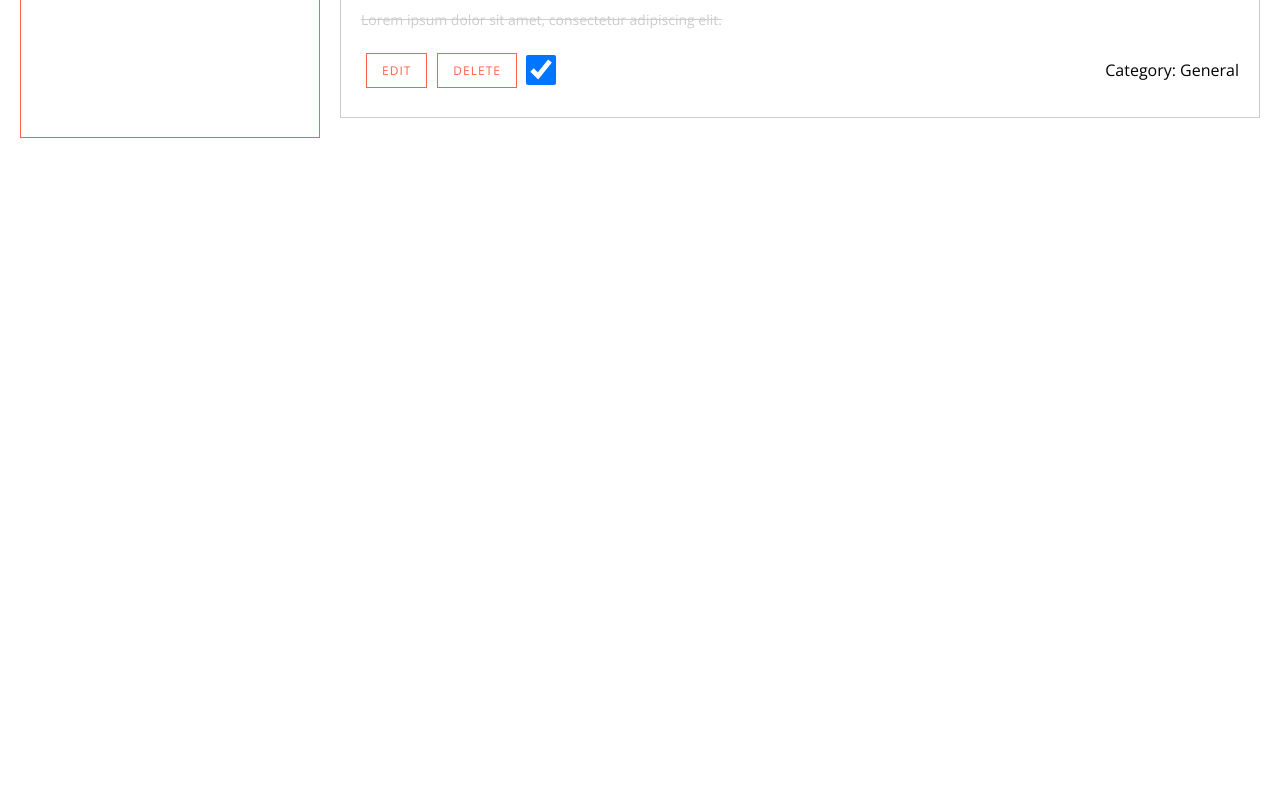
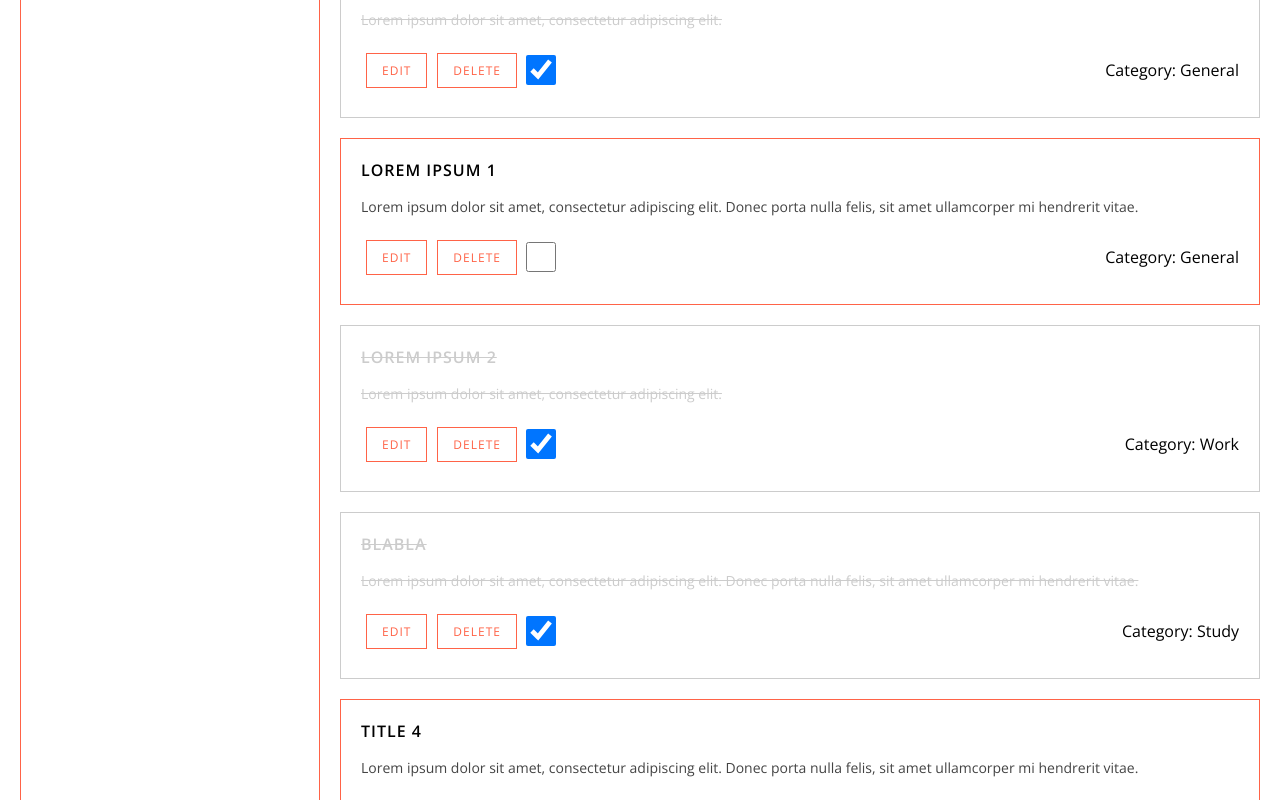
Before and after one commit to AleksandrKalinin/options-api, a Vue app: page / in a window 1280 px wide. Shown: the part 1140-1940 px from the top of the page. Before the commit the page ends 1298 px from the top, so only its background shows below. Built offline with nearby package versions, Linux system fonts and the light colour scheme.

Commit message:
Started implementation of pagination functionality

```diff
--- a/public/todos.json
+++ b/public/todos.json
@@ -46,5 +46,149 @@
     "category": "General",
     "title": "Lorem ipsum 6",
     "text": "Lorem ipsum dolor sit amet, consectetur adipiscing elit."
+  },
+  {
+    "id": 7,
+    "date": "2019-04-23",
+    "category": "General",
+    "completed": false,
+    "title": "Lorem ipsum 1",
+    "text": "Lorem ipsum dolor sit amet, consectetur adipiscing elit. Donec porta nulla felis, sit amet ullamcorper mi hendrerit vitae."
+  },
+  {
+    "id": 8,
+    "date": "2019-04-23",
+    "category": "Work",
+    "completed": true,
+    "title": "Lorem ipsum 2",
+    "text": "Lorem ipsum dolor sit amet, consectetur adipiscing elit."
+  },
+  {
+    "id": 9,
+    "date": "2019-04-23",
+    "category": "Study",
+    "completed": true,
+    "title": "Blabla",
+    "text": "Lorem ipsum dolor sit amet, consectetur adipiscing elit. Donec porta nulla felis, sit amet ullamcorper mi hendrerit vitae."
+  },
+  {
+    "id": 10,
+    "date": "2019-04-23",
+    "category": "General",
+    "completed": false,
+    "title": "Title 4",
+    "text": "Lorem ipsum dolor sit amet, consectetur adipiscing elit. Donec porta nulla felis, sit amet ullamcorper mi hendrerit vitae."
+  },
+  {
+    "id": 11,
+    "date": "2019-04-23",
+    "category": "Study",
+    "completed": false,
+    "title": "Title 5",
+    "text": "Lorem ipsum dolor sit amet, consectetur adipiscing elit. Donec porta nulla felis, sit amet ullamcorper mi hendrerit vitae."
+  },
+  {
+    "id": 12,
+    "date": "2019-04-23",
+    "completed": true,
+    "category": "General",
+    "title": "Lorem ipsum 6",
+    "text": "Lorem ipsum dolor sit amet, consectetur adipiscing elit."
+  },
+  {
+    "id": 13,
+    "date": "2019-04-23",
+    "category": "Work",
+    "completed": true,
+    "title": "Lorem ipsum 2",
+    "text": "Lorem ipsum dolor sit amet, consectetur adipiscing elit."
+  },
+  {
+    "id": 14,
+    "date": "2019-04-23",
+    "category": "Study",
+    "completed": true,
+    "title": "Blabla",
+    "text": "Lorem ipsum dolor sit amet, consectetur adipiscing elit. Donec porta nulla felis, sit amet ullamcorper mi hendrerit vitae."
+  },
+  {
+    "id": 15,
+    "date": "2019-04-23",
+    "category": "General",
+    "completed": false,
+    "title": "Title 4",
+    "text": "Lorem ipsum dolor sit amet, consectetur adipiscing elit. Donec porta nulla felis, sit amet ullamcorper mi hendrerit vitae."
+  },
+  {
+    "id": 16,
+    "date": "2019-04-23",
+    "category": "Study",
+    "completed": false,
+    "title": "Title 5",
+    "text": "Lorem ipsum dolor sit amet, consectetur adipiscing elit. Donec porta nulla felis, sit amet ullamcorper mi hendrerit vitae."
+  },
+  {
+    "id": 17,
+    "date": "2019-04-23",
+    "completed": true,
+    "category": "General",
+    "title": "Lorem ipsum 6",
+    "text": "Lorem ipsum dolor sit amet, consectetur adipiscing elit."
+  },
+  {
+    "id": 18,
+    "date": "2019-04-23",
+    "category": "General",
+    "completed": false,
+    "title": "Title 4",
+    "text": "Lorem ipsum dolor sit amet, consectetur adipiscing elit. Donec porta nulla felis, sit amet ullamcorper mi hendrerit vitae."
+  },
+  {
+    "id": 19,
+    "date": "2019-04-23",
+    "category": "Study",
+    "completed": false,
+    "title": "Title 5",
+    "text": "Lorem ipsum dolor sit amet, consectetur adipiscing elit. Donec porta nulla felis, sit amet ullamcorper mi hendrerit vitae."
+  },
+  {
+    "id": 20,
+    "date": "2019-04-23",
+    "completed": true,
+    "category": "General",
+    "title": "Lorem ipsum 6",
+    "text": "Lorem ipsum dolor sit amet, consectetur adipiscing elit."
+  },
+  {
+    "id": 21,
+    "date": "2019-04-23",
+    "category": "Study",
+    "completed": false,
+    "title": "Title 5",
+    "text": "Lorem ipsum dolor sit amet, consectetur adipiscing elit. Donec porta nulla felis, sit amet ullamcorper mi hendrerit vitae."
+  },
+  {
+    "id": 22,
+    "date": "2019-04-23",
+    "completed": true,
+    "category": "General",
+    "title": "Lorem ipsum 6",
+    "text": "Lorem ipsum dolor sit amet, consectetur adipiscing elit."
+  },
+  {
+    "id": 23,
+    "date": "2019-04-23",
+    "category": "Study",
+    "completed": false,
+    "title": "Title 5",
+    "text": "Lorem ipsum dolor sit amet, consectetur adipiscing elit. Donec porta nulla felis, sit amet ullamcorper mi hendrerit vitae."
+  },
+  {
+    "id": 24,
+    "date": "2019-04-23",
+    "completed": true,
+    "category": "General",
+    "title": "Lorem ipsum 6",
+    "text": "Lorem ipsum dolor sit amet, consectetur adipiscing elit."
   }
 ]
--- a/src/App.vue
+++ b/src/App.vue
@@ -58,11 +58,6 @@ export default {
       this.editModalOpen = true;
     },
 
-    deleteItem: function(id) {
-      let el = this.items.map(item => item.id).indexOf(id);
-      this.items.splice(el,1);
-    },
-
     openAddModal: function() {
       this.addModalOpen = true;
     },
@@ -72,12 +67,7 @@ export default {
       this.todoTitle = this.items[el].title;
       this.todoText = this.items[el].text;
       this.editModalOpen = true;
-    },
-
-    toggleItem: function(id) {
-      let el = this.items.map(item => item.id).indexOf(id);
-      this.items[el].completed = !this.items[el].completed;
-    },
+    }
   },
   mounted() {
     fetch('./todos.json')
--- a/src/components/TodoItem.vue
+++ b/src/components/TodoItem.vue
@@ -1,5 +1,5 @@
 <template>
-  <div v-for="item in items" v-bind:key="item.id" class="todo-item" v-bind:class="{'todo-item__completed': item.completed}">
+  <div v-for="item in filteredAndSearchedAndSortedItems" v-bind:key="item.id" class="todo-item" v-bind:class="{'todo-item__completed': item.completed}">
     <h2 v-bind:class="{'todo-header__completed': item.completed}" class="todo-item__header">{{item.title}}</h2>
     <p v-bind:class="{'todo-text__completed': item.completed}" class="todo-item__text">{{item.text}}</p>
     <div class="todo-info">
@@ -14,12 +14,21 @@
 </template>
 
 <script>
+  import {mapGetters} from "vuex";
 export default {
   name: 'TodoItem',
   props: {
-    items: {
-      type: Array,
-      required: true
+
+  },
+  computed: {
+    ...mapGetters(["filteredAndSearchedAndSortedItems"])
+  },
+  methods: {
+    toggleItem: function(id) {
+      this.$store.commit('toggleItemState', id)
+    },
+    deleteItem: function(id) {
+      this.$store.commit('deleteItem', id)
     }
   },
   onMounted() {
--- a/src/components/TodoList.vue
+++ b/src/components/TodoList.vue
@@ -7,6 +7,9 @@
       Loading
     </template>
     <TodoItem />
+    <div class="pagination">
+      <span class="pagination-item" v-for="item in pages" v-bind:key="item.val" v-bind:class="{'pagination-item_active': item.active}">{{item.val}}</span>
+    </div>
   </section>
 </template>
 
@@ -18,17 +21,70 @@ export default {
   components: {
     TodoItem
   },
-  methods: {
-
+  data(){
+    return {
+      pages: []
+    }
   },
   computed: {
     ...mapGetters(["filteredAndSearchedAndSortedItems",
-                   "itemsLoaded"])
+                   "itemsLoaded",
+                   "itemPerPage"])
+  },
+  methods: {
+    createPagination() {
+      let arr = [];
+      let number = this.filteredAndSearchedAndSortedItems.length / this.itemsPerPage;
+      for (var i = 0; i < number; i++) {
+        let obj = {
+          val: i + 1,
+          active: i === 0 ? true : false
+        }
+        arr.push(obj)
+      }
+      console.log(arr);
+      this.pages = arr;
+    }
+  },
+  mounted(){
+    let arr = [];
+    let number = this.filteredAndSearchedAndSortedItems.length / this.itemsPerPage;
+    for (var i = 0; i < number; i++) {
+      let obj = {
+        val: i + 1,
+        active: i === 0 ? true : false
+      }
+      arr.push(obj)
+    }
+    console.log(arr);
+    this.pages = arr;
   }
 }
 </script>
 
 <!-- Add "scoped" attribute to limit CSS to this component only -->
 <style scoped>
+  .pagination {
+    display: flex;
+    align-items: center;
+    justify-content: center;
+  }
 
+  .pagination-item {
+    width: 30px;
+    height: 30px;
+    border: 1px solid tomato;
+    color: tomato;
+    display: flex;
+    justify-content: center;
+    align-items: center;
+    margin: 0 5px;
+    transition: .2s all;
+    cursor: pointer;
+  }
+
+  .pagination-item:hover, .pagination-item_active {
+    background: tomato;
+    color: #ffffff;
+  }
 </style>
--- a/src/store/index.js
+++ b/src/store/index.js
@@ -8,9 +8,16 @@ export default createStore({
     itemsLoaded: false,
     sortOrder: false,
     sortValue: "default",
-    onlyPending: false
+    onlyPending: false,
+    activePage: 1,
+    itemsPerPage: 6
   },
   getters: {
+
+    itemsPerPage: state => {
+      return state.itemsPerPage;
+    },
+
     itemsLoaded: state => {
       return state.itemsLoaded;
     },
@@ -86,7 +93,18 @@ export default createStore({
 
     selectPending(state) {
       state.onlyPending = !state.onlyPending;
-    }
+    },
+
+    toggleItemState(state, id) {
+      let index = state.items.map(item => item.id).indexOf(id);
+      state.items[index].completed = !state.items[index].completed;
+    },
+
+    deleteItem(state, id) {
+      let index = state.items.map(item => item.id).indexOf(id);
+      state.items.splice(index, 1);
+    },
+
   },
   actions: {
   },
```
